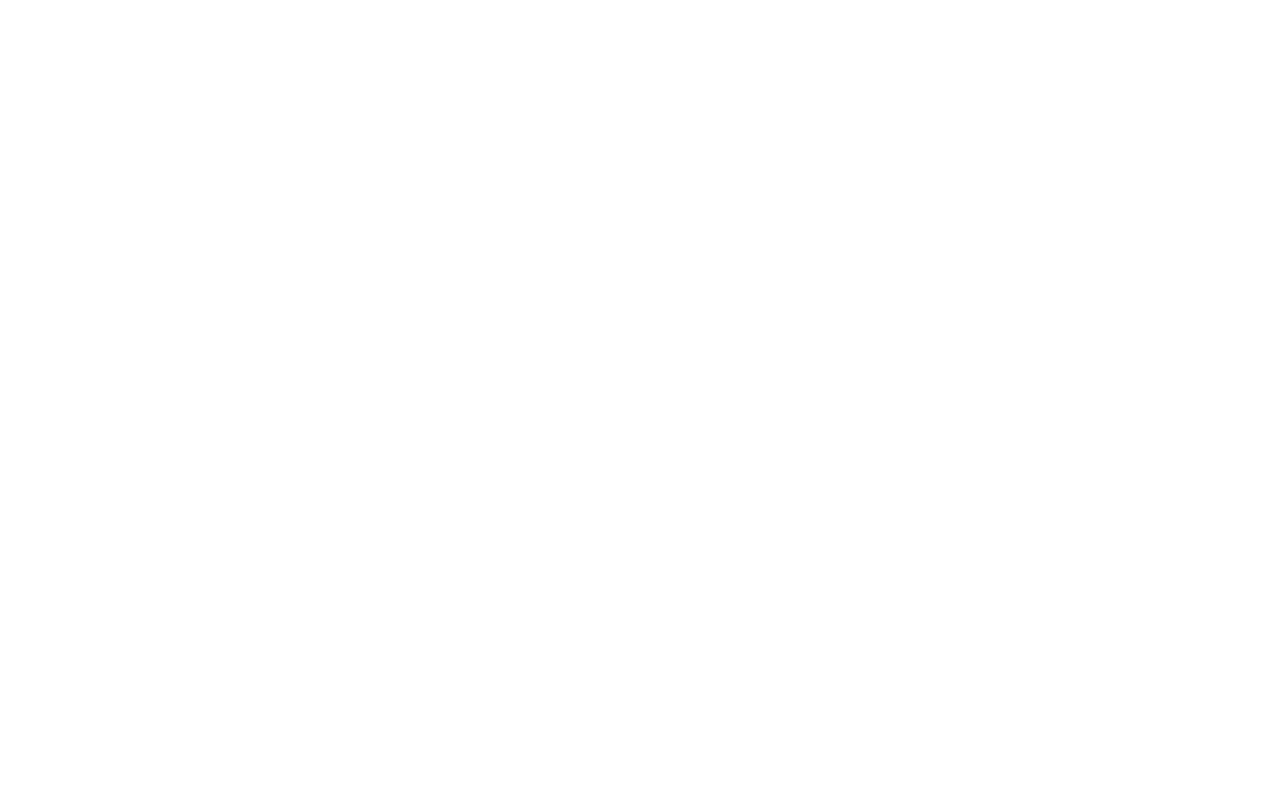
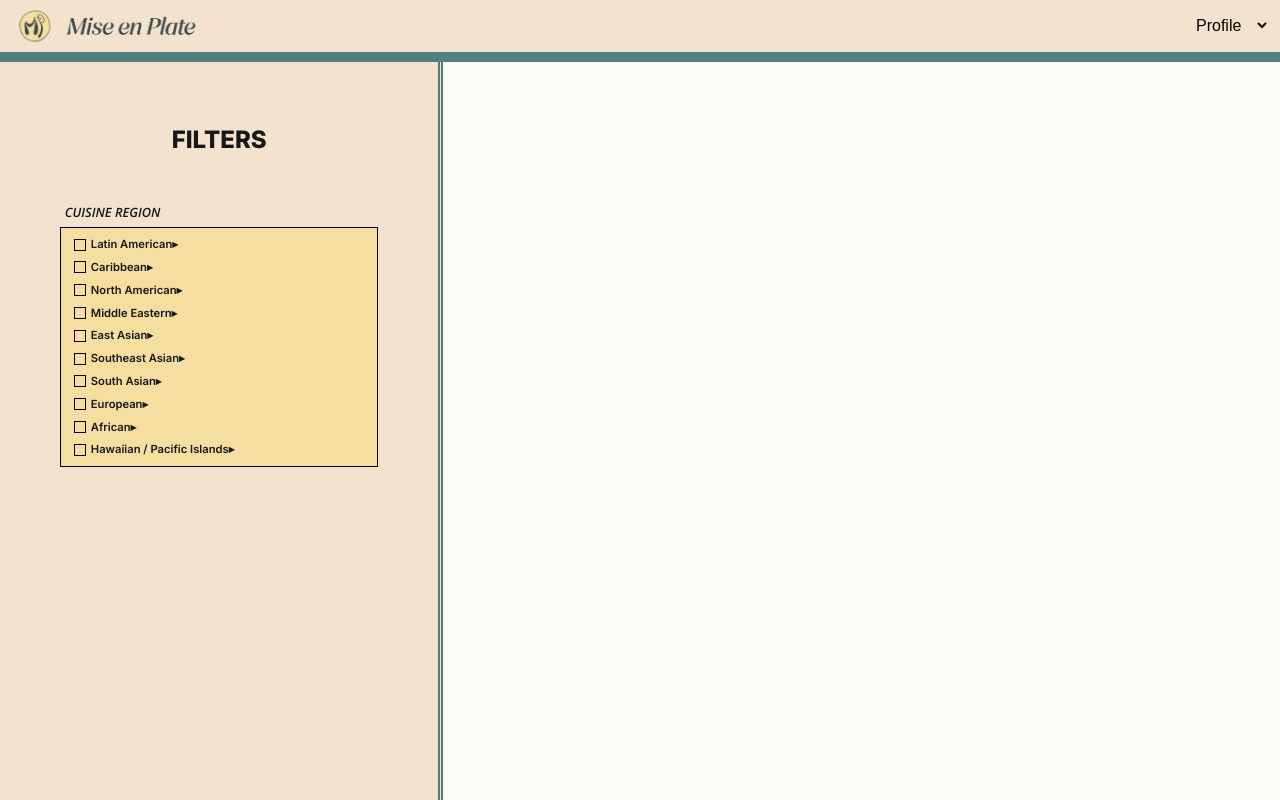
Before and after one commit to neon-super-nova/mep-frontend, a React (Create React App) app: page /advancedsearch in a window 1280 px wide. Before the commit this address had no page. Built offline with nearby package versions, Linux system fonts and the light colour scheme.

Commit message:
added a mock version of the advanced search filtering

```diff
--- /dev/null
+++ b/src/data/cuisineData.js
@@ -0,0 +1,26 @@
+export const cuisineData = {
+  "Latin American": [
+    "Peruvian",
+    "Mexican",
+    "Brazilian",
+    "Colombian",
+    "Cuban",
+    "Other",
+  ],
+  Caribbean: ["Jamaican", "Haitian", "Dominican", "Other"],
+  "North American": ["Southern American", "Tex-Mex", "Cajun", "Other"],
+  "Middle Eastern": ["Turkish", "Lebanese", "Persian", "Other"],
+  "East Asian": ["Chinese", "Japanese", "Korean", "Other"],
+  "Southeast Asian": ["Thai", "Vietnamese", "Filipino", "Other"],
+  "South Asian": ["Nepali", "Indian", "Pakistani", "Other"],
+  European: ["Italian", "French", "Spanish", "German", "Greek", "Other"],
+  African: [
+    "Ethiopian",
+    "Nigerian",
+    "Moroccan",
+    "Ghanian",
+    "Egyptian",
+    "Other",
+  ],
+  "Hawaiian / Pacific Islands": ["Hawaiian", "Fijian", "Other"],
+};
--- /dev/null
+++ b/src/page-css/advanced-search-page.css
@@ -0,0 +1,160 @@
+/* General Styles */
+body,
+html {
+  margin: 0;
+  padding: 0;
+  font-family: Arial, sans-serif;
+}
+
+.advanced-search-page {
+  display: flex;
+  flex-direction: column;
+  min-height: 100vh;
+}
+
+.advanced-search-page-title {
+  font-family: "Inter", sans-serif;
+  font-optical-sizing: auto;
+  font-weight: 800;
+  font-style: normal;
+  color: #171717;
+  font-size: 1.5rem;
+  margin-top: 40px;
+  margin-bottom: 30px;
+}
+
+/* Header */
+.advanced-search-page-header {
+  display: flex;
+  justify-content: space-between;
+  align-items: center;
+  background-color: #f2e2ce;
+  padding: 5px 10px;
+  border-bottom: 10px solid #528082;
+}
+
+.advanced-search-page-logo {
+  width: auto;
+  height: 5.25vh;
+  max-width: 100%;
+  object-fit: contain;
+}
+
+/* Main Content */
+.advanced-search-page-main-content {
+  display: flex;
+  flex-grow: 1;
+}
+
+/* Left Panel */
+.advanced-search-page-left-panel {
+  flex: 4;
+  display: flex;
+  flex-direction: column;
+  justify-content: start;
+  align-items: center;
+  padding: 20px;
+  border-right: 5px double #528082;
+  background-color: rgb(242, 226, 206, 1);
+}
+/* Filtering category */
+.advanced-search-page-filter-box {
+  display: flex;
+  flex-direction: column;
+  justify-content: center;
+  width: 80%;
+  margin: 10px;
+}
+
+.advanced-search-page-filter-name {
+  padding: 5px;
+  font-family: "Open Sans", sans-serif;
+  font-optical-sizing: auto;
+  font-weight: 600;
+  font-style: italic;
+  font-variation-settings: "wdth" 75;
+  font-size: 0.8rem;
+  color: #171717;
+}
+
+/* Filtering categories and subcategories */
+.advanced-search-page-filter-list {
+  list-style: none;
+  padding: 5px;
+  background: rgba(245, 222, 159, 1);
+  border: #000000 0.5px solid;
+}
+
+.advanced-search-page-filter-has-submenu {
+  position: relative;
+  margin-left: 5px;
+  padding: 2px;
+  font-size: 0.75rem;
+}
+
+.label-checkbox {
+  cursor: pointer;
+  display: flex;
+  align-items: center;
+  font-family: "Inter", sans-serif;
+  font-weight: 600;
+  font-size: 0.7rem;
+  color: #171717;
+  padding: 1px;
+}
+
+.input-checkbox {
+  display: none;
+}
+
+.custom-box {
+  width: 0.75rem;
+  height: 0.75rem;
+  margin-right: 5px;
+  background-color: rgba(245, 222, 159, 1);
+  border: 0.5px solid #000000;
+  position: relative;
+  flex-shrink: 0;
+}
+
+.input-checkbox:checked + .custom-box::after {
+  content: "✕";
+  color: #db6443;
+  font-size: 0.75rem;
+  position: absolute;
+  top: 50%;
+  left: 50%;
+  transform: translate(-50%, -50%);
+}
+
+.input-checkbox:checked + .custom-box + .checkbox-text {
+  color: #db6443;
+}
+
+.advanced-search-page-filter-submenu {
+  position: absolute;
+  top: 0;
+  left: 100%;
+  margin-left: -10rem;
+  padding: 5px;
+  list-style: none;
+  background-color: rgba(245, 222, 159, 1);
+  border: #000000 0.5px solid;
+  min-width: 8rem;
+  z-index: 10;
+}
+
+.advanced-search-page-filter-submenu li {
+  margin: 1px;
+}
+
+/* Right Panel */
+.advanced-search-page-right-panel {
+  flex: 8;
+  display: flex;
+  flex-direction: column;
+  justify-content: start;
+  align-items: center;
+  padding: 20px;
+  background-color: rgba(242, 226, 206, 0.15);
+}
--- a/src/page-css/home-page.css
+++ b/src/page-css/home-page.css
@@ -60,7 +60,7 @@
   letter-spacing: 0.2rem;
   color: #3b4a4d;
   font-size: 1.75rem;
-  margin-top: 2rem;
+  margin-top: 40px;
 }
 
 .shared-content-wrapper {
--- /dev/null
+++ b/src/pages/Advanced-Search-Page.jsx
@@ -0,0 +1,84 @@
+import { useState } from "react";
+import logoLightModeWeb from "../components/img/logos/logoLightModeWeb.png";
+import UserDropdown from "../components/ui-basic-reusables/dropdown-menus/user-dropdown";
+import { cuisineData } from "../data/cuisineData";
+import "../page-css/advanced-search-page.css";
+
+function AdvancedSearchPage() {
+  const [activeCategories, setActiveCategories] = useState(null);
+  const handleActiveCategories = (category) => {
+    setActiveCategories(activeCategories === category ? null : category);
+  };
+  return (
+    <div className="advanced-search-page">
+      {/* Header */}
+      <header className="advanced-search-page-header">
+        <img
+          src={logoLightModeWeb}
+          alt="Logo"
+          className="advanced-search-page-logo"
+        />
+        <UserDropdown />
+      </header>
+
+      {/* Main Content */}
+      <main className="advanced-search-page-main-content">
+        {/* Left Panel */}
+        <div className="advanced-search-page-left-panel">
+          <h2 className="advanced-search-page-title">FILTERS</h2>
+
+          {/* Cuisine Region Filter */}
+          <div className="advanced-search-page-filter-box">
+            <p className="advanced-search-page-filter-name">CUISINE REGION</p>
+            <ul className="advanced-search-page-filter-list">
+              {Object.entries(cuisineData).map(([category, subcategories]) => (
+                <li
+                  key={category}
+                  className="advanced-search-page-filter-has-submenu"
+                >
+                  <label className="label-checkbox">
+                    <input
+                      type="checkbox"
+                      name="cuisine"
+                      value={category.toLowerCase()}
+                      className="input-checkbox"
+                      onChange={() => handleActiveCategories(category)}
+                    />
+                    <span className="custom-box"></span>
+                    <span className="checkbox-text">{category}</span>
+                    {subcategories.length > 0 && <span> ▸</span>}
+                  </label>
+
+                  {activeCategories === category &&
+                    subcategories.length > 0 && (
+                      <ul className="advanced-search-page-filter-submenu">
+                        {subcategories.map((sub) => (
+                          <li key={sub}>
+                            <label className="label-checkbox">
+                              <input
+                                type="checkbox"
+                                name="cuisine-sub"
+                                value={sub.toLowerCase()}
+                                className="input-checkbox"
+                              />
+                              <span className="custom-box"></span>
+                              <span className="checkbox-text">{sub}</span>
+                            </label>
+                          </li>
+                        ))}
+                      </ul>
+                    )}
+                </li>
+              ))}
+            </ul>
+          </div>
+        </div>
+
+        {/* Right Panel */}
+        <div className="advanced-search-page-right-panel"></div>
+      </main>
+    </div>
+  );
+}
+
+export default AdvancedSearchPage;
--- a/src/pages/Home-Page.jsx
+++ b/src/pages/Home-Page.jsx
@@ -29,7 +29,10 @@
             {/* Advanced bar */}
             <div className="home-page-left-panel-advanced-search">
               <p className="home-page-left-panel-advanced-search-reg">or use</p>
-              <Link className="home-page-left-panel-advanced-search-bold">
+              <Link
+                to="/advancedsearch"
+                className="home-page-left-panel-advanced-search-bold"
+              >
                 Advanced Search
               </Link>
             </div>
--- a/src/routes/Routes.js
+++ b/src/routes/Routes.js
@@ -1,10 +1,11 @@
-import React from 'react';
-import { Routes, Route } from 'react-router-dom';
-import LandingPage from '../pages/Landing-Page';
-import SignUpPage from '../pages/Sign-Up-Page';
-import HomePage from '../pages/Home-Page';
-import ForgotScreen from '../pages/Forgot-PW';
-import ResetScreen from '../pages/Reset-PW';
+import React from "react";
+import { Routes, Route } from "react-router-dom";
+import LandingPage from "../pages/Landing-Page";
+import SignUpPage from "../pages/Sign-Up-Page";
+import HomePage from "../pages/Home-Page";
+import ForgotScreen from "../pages/Forgot-PW";
+import ResetScreen from "../pages/Reset-PW";
+import AdvancedSearchPage from "../pages/Advanced-Search-Page";
 
 const AppRoutes = () => {
   return (
@@ -14,6 +15,7 @@
       <Route path="/home" element={<HomePage />} />
       <Route path="/forgotpassword" element={<ForgotScreen />} />
       <Route path="/resetpassword" element={<ResetScreen />} />
+      <Route path="/advancedsearch" element={<AdvancedSearchPage />} />
     </Routes>
   );
 };
```
